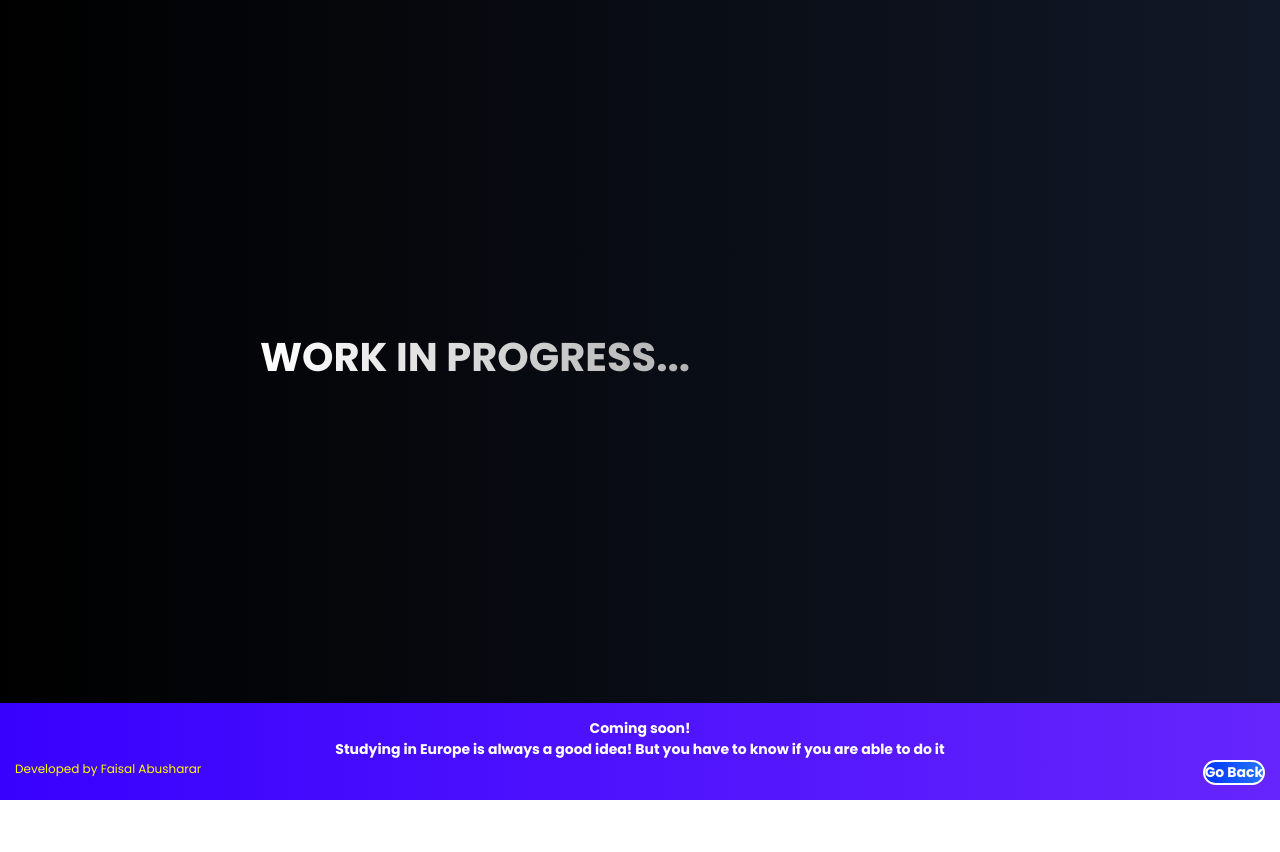
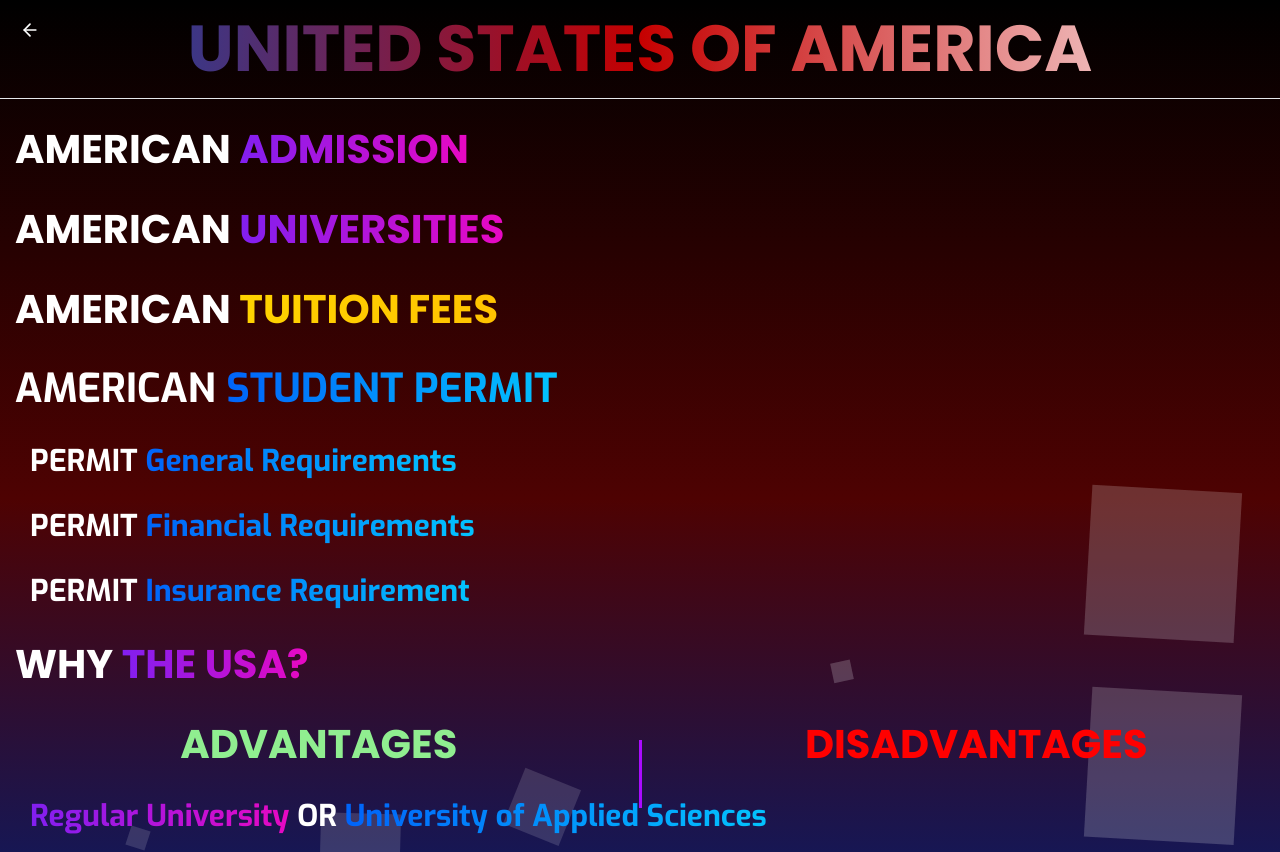
Before and after one commit to FaisalAbusharar/europe-university-info, a Next.js app: page /pages/beyond/countries/USA in a window 1280 px wide. Shown: the top 852 px of the page. Before the commit the page ends 800 px from the top, so only its background shows below. Built offline with nearby package versions, Linux system fonts and the light colour scheme.

Commit message:
new Beyond component

```diff
--- /dev/null
+++ b/src/app/components/countrybeyond.jsx
@@ -0,0 +1,123 @@
+"use client";
+
+import { Poppins, Exo } from 'next/font/google';
+import React, { useEffect, useState } from 'react';
+import BackgroundAnim from '../animation/backgroundAnimationFirst';
+import '../styles/animations.css';
+import { ArrowLeft } from "lucide-react";
+import Footer from './footer';
+import '../styles/transitions.css';
+import Link from "next/link";
+
+const poppins = Poppins({ subsets: ['latin'], weight: ['400', '700'] });
+const exo = Exo({ subsets: ['latin'], weight: ['400', '700'] });
+
+const CountryBeyond = ({
+  countryName, countryNameOptional,
+  admissionInformation, universityInformation,
+  universityFees = <>Information will be available to download here about specific universities soon. Page should redirect.</>,
+  visaRequirementsRequirements, visaRequirementsFinancials, visaRequirementsInsurance,
+  whyChooseCountry = [{}], advantages = ["PlaceHolder for Information here", "PlaceHolder 2"],
+  disadvantages = ["PlaceHolder for Information here", "PlaceHolder 2"],
+  footerInformation, backgroundColorObject = Number[0], backgroundColor = '',
+  optionalInformation = [{}],
+  titleStyleBackground,
+}) => {
+
+    const titleStyle = {
+    background: titleStyleBackground,
+    WebkitBackgroundClip: 'text',
+    WebkitTextFillColor: 'transparent'
+  };
+
+  const [loaded, setLoaded] = useState(false);
+
+  useEffect(() => {
+    setLoaded(true);
+  }, []);
+
+  const visaRequirements = [
+    { title: "General Requirements", description: visaRequirementsRequirements },
+    { title: "Financial Requirements", description: visaRequirementsFinancials },
+    { title: "Insurance Requirement", description: visaRequirementsInsurance }
+  ];
+
+  const backgroundStyle = { background: backgroundColor };
+
+  return (
+    <main style={backgroundStyle} id="backgroundCountry" className={`${exo.className} flex flex-col min-h-screen ${loaded ? 'slide-in-top' : ''}`}>
+      <BackgroundAnim objectColor={backgroundColorObject} className="absolute inset-0 z-0" />
+      <div className="relative z-10 flex-grow flex-col items-center justify-center">
+        <Link href={'/pages/countries'}>
+          <button id="returnButtonHeader">
+            <ArrowLeft size={20} className="transition-transform duration-200 hover:scale-125" />
+          </button>
+        </Link>
+        <h1 className={`${poppins.className}`} id="titleCountry" style={titleStyle}>{countryName}</h1>
+
+        <hr id="line" />
+        <h2 className={`${poppins.className}`} id="subtitleLeft">{countryNameOptional} <p id="gradientSub">ADMISSION</p></h2>
+        <p className={`${exo.className}`} id="infoBody">{admissionInformation}</p>
+
+        <h2 className={`${poppins.className}`} id="subtitleLeft">{countryNameOptional} <p id="gradientSub">UNIVERSITIES</p></h2>
+        <p className={`${exo.className}`} id="infoBody">{universityInformation}</p>
+
+        <h2 className={`${poppins.className}`} id="subtitleLeft">{countryNameOptional} <p id="gradientGold">TUITION FEES</p></h2>
+        <p className={`${exo.className}`} id="infoBody">{universityFees}</p>
+
+        <h2 className={`${exo.className}`} id="subtitleLeft">{countryNameOptional} <p id="gradientSubSub">STUDENT PERMIT</p></h2>
+        <ul className={`${exo.className}`} id="infoBody">
+          {visaRequirements.map((item, index) => (
+            <li key={index}>
+              <p className={`${exo.className}`} id="subSubTitleLeft">
+                PERMIT <span id="gradientSubSub"><strong>{item.title}</strong></span>
+              </p>
+              <small className={`${exo.className}`} id="infoBody">{item.description}</small>
+            </li>
+          ))}
+        </ul>
+
+        <h2 className={`${poppins.className}`} id="subtitleLeft">{whyChooseCountry[0].title}</h2>
+        <h2 className={`${exo.className}`} id="infoBody">{whyChooseCountry[0].description}</h2>
+
+        <div className="flex justify-around w-full">
+          <div className="w-1/2 bg-opacity-60">
+            <h3 className={`${poppins.className}`} style={{ color: 'lightgreen' }} id="subtitleCenter">ADVANTAGES</h3>
+            <ul id="infoCenter">
+              {advantages.map((advantage, index) => (
+                <li className={`${exo.className}`} key={index}>{advantage}</li>
+              ))}
+            </ul>
+          </div>
+
+          <div className="vertical-line-container">
+            <hr className="vertical-line" />
+          </div>
+
+          <div className="w-1/2 bg-opacity-60">
+            <h3 className={`${poppins.className}`} style={{ color: 'red' }} id="subtitleCenter">DISADVANTAGES</h3>
+            <ul id="infoCenter">
+              {disadvantages.map((disadvantage, index) => (
+                <li className={`${exo.className}`} key={index}>{disadvantage}</li>
+              ))}
+            </ul>
+          </div>
+        </div>
+
+        <ul className={`${exo.className}`} id="infoBody">
+          {optionalInformation.map((item, index) => (
+            <li key={index}>
+              <p className={`${exo.className}`} id="subSubTitleLeft"><span><strong>{item.title}</strong></span></p>
+              <small className={`${exo.className}`} id="infoBody">{item.description}</small>
+            </li>
+          ))}
+        </ul>
+      </div>
+
+      <div id="buffer"></div>
+      <Footer showAIwarning={true} returnPage="./pages/countries" footerInformation={footerInformation} />
+    </main>
+  );
+};
+
+export default CountryBeyond;
--- a/src/app/pages/admission/page.tsx
+++ b/src/app/pages/admission/page.tsx
@@ -14,7 +14,7 @@ const Admission = () => {
     <main className={`${poppins.className} flex flex-col min-h-screen`}>
       <div className="flex-grow flex flex-col items-center justify-center bg-gradient-to-r from-black to-gray-900">
 
-         {<Link href={'/'}><button id="returnButtonHeader"><ArrowLeft size={20}/></button></Link>}
+         {<Link href={'/'}><button id="returnButtonHeader"><ArrowLeft className="transition-transform duration-200 hover:scale-125" size={20}/></button></Link>}
         <h1 id="titlePageCountry">ADMISSION</h1>
         <h2 id="Subtitle">How to apply to your <p id="gradientSub">European Country</p></h2>
           <div id="countryContainer" className="flex space-x-4 mb-8">
--- a/src/app/pages/beyond/countries/USA/page.tsx
+++ b/src/app/pages/beyond/countries/USA/page.tsx
@@ -1,15 +1,148 @@
 
-import Country from '../../../../components/country';
+import CountryBeyond from '../../../../components/countrybeyond';
 import '../../../../styles/countrypage.css'
 import { Poppins } from 'next/font/google';
 import ScrollTo from '../../../../components/scrollFunction'
-import Wipscreen from '../../../../components/wipscreen'
+// import Wipscreen from '../../../../components/wipscreen'
 import "../../../../styles/support.css"
 
 
+const backgroundColorStyle = 'linear-gradient(to bottom, rgb(0, 0, 0), rgb(78, 2, 2),  rgb(0, 31, 117))'
+const backgroundColorObjectStyle: number[] = [255, 255, 255]
+
+/* Information Area */
+const AdmissionInformationText = (
+  <>
+
+  </>
+);
+
+
+
+const UniversityInformationText = (
+  <>
+
+  </>
+);
+
+
+
+const TuitionFees = (
+<>
+
+</>
+);
+
+
+const permitInformation = (
+  <>
+
+  </>
+);
+
+const visaGeneralRequirements = (
+  <>
+
+  </>
+);
+
+
+
+const visaFinancialRequirements = (
+  <>
+
+  </>
+);
+
+
+const visaInsuranceRequirements = (
+  <>
+
+  </>
+);
+
+
+const whyChooseUSA = (
+  <>
+
+  </>
+);
+
+
+
+const USAAdvantages = [""];
+
+const USADisadvantages = [""]
+
+
+
+
+
+
+
+
+
+
+const RegularVSUasUni = (
+  <>
+
+  </>
+);
+
+
+
+
+
+
+
 const USA = () => {
-    const CountryInformation = { footerInformation: "Coming soon!",returnPage: "./pages/beyond/countries"}
-    return (<div> <Wipscreen footerInformation={CountryInformation.footerInformation} returnPage={CountryInformation.returnPage}></Wipscreen></div>)
+   const CountryInformation = {
+        countryName: "UNITED STATES OF AMERICA",
+        countryNameOptional: "AMERICAN",
+        internationalAdmissionInformation: AdmissionInformationText,
+        internationalUniversityInformation: UniversityInformationText,
+        internationalTuitionFeesInformation: TuitionFees,
+        visaRequirementsRequirements: visaGeneralRequirements,
+        visaRequirementsFinancials: <div id="financial-requirements">{visaFinancialRequirements}</div>,
+        visaRequirementsInsurance: visaInsuranceRequirements,
+        footerInformation: "We always recommend verifying this information on official Goverment or University Websites, Don't rely on this information.",
+        whyChooseCountry: [{title: <>WHY <p id="gradientSub">{"THE USA"}?</p></>, description: whyChooseUSA}],
+        advantages: USAAdvantages,
+        disadvantages: USADisadvantages,
+        titleStyle: `linear-gradient(to left, rgb(255, 255, 255), rgb(197, 0, 0) ,rgb(2, 77, 189))`,
+        backgroundColor: backgroundColorStyle,
+        backgroundColorObject: backgroundColorObjectStyle,
+        optionalInformation: [
+            // {title: <><span id="gradientSub">Important Admission Information</span></>, description: admissionRequirements},
+            {title:  <><span id="gradientSub">Regular University</span> OR <span id="gradientSubSub">University of Applied Sciences</span></>, description: RegularVSUasUni},
+        ],
+        internationalOptionalInformation: [
+            {title: <><span id="gradientSubSub">Student Permit Information</span></>, description: permitInformation},
+        ],
+
+    }
+
+    return (
+        <div>
+            <CountryBeyond countryName={CountryInformation.countryName} countryNameOptional={CountryInformation.countryNameOptional}
+            // admissionInformation={CountryInformation.admissionInformation}
+            admissionInformation={CountryInformation.internationalAdmissionInformation}
+            // universityInformation={CountryInformation.universityInformation}
+            universityInformation={CountryInformation.internationalUniversityInformation}
+            universityFees={CountryInformation.internationalTuitionFeesInformation}
+            footerInformation={CountryInformation.footerInformation}
+            titleStyleBackground={CountryInformation.titleStyle}
+            backgroundColor={CountryInformation.backgroundColor} backgroundColorObject={CountryInformation.backgroundColorObject}
+            whyChooseCountry={CountryInformation.whyChooseCountry}
+            advantages={CountryInformation.advantages} disadvantages={CountryInformation.disadvantages}
+            optionalInformation={CountryInformation.optionalInformation}
+            visaRequirementsRequirements={CountryInformation.visaRequirementsRequirements} visaRequirementsFinancials={CountryInformation.visaRequirementsFinancials}
+            visaRequirementsInsurance={CountryInformation.visaRequirementsInsurance}
+            ></CountryBeyond>
+        </div>
+    )
+
+
 
 
 }
--- a/src/app/pages/beyond/countries/page.tsx
+++ b/src/app/pages/beyond/countries/page.tsx
@@ -14,9 +14,9 @@ const footerInformation = 'Originally focused on European universities, EUI is e
 const CountriesBeyond = () => {
   return (
     <main className={`${poppins.className} flex flex-col min-h-screen`}>
-      <div className="flex-grow flex flex-col items-center justify-center bg-gradient-to-r from-black to-gray-900">
+      <div className="flex-grow flex flex-col items-center justify-center bg-gradient-to-l from-black to-gray-900">
 
-      {<Link href={'/'}><button id="returnButtonHeader"><ArrowLeft size={20}/></button></Link>}
+      {<Link href={'/'}><button id="returnButtonHeader"><ArrowLeft className="transition-transform duration-200 hover:scale-125" size={20}/></button></Link>}
         <h1 id="titlePageCountryALT">COUNTRIES BEYOND</h1>
         <h2 id="Subtitle">Find your <p id="gradientSub">Country</p></h2>
           <div id="countryContainer" className="flex space-x-4 mb-8">
--- a/src/app/pages/countries/page.tsx
+++ b/src/app/pages/countries/page.tsx
@@ -15,7 +15,7 @@ const Countries = () => {
     <main className={`${poppins.className} flex flex-col min-h-screen`}>
       <div className="flex-grow flex flex-col items-center justify-center bg-gradient-to-r from-black to-gray-900">
 
-      {<Link href={'/'}><button id="returnButtonHeader"><ArrowLeft size={20}/></button></Link>}
+      {<Link href={'/'}><button id="returnButtonHeader"><ArrowLeft className="transition-transform duration-400 hover:scale-125" size={20}/></button></Link>}
         <h1 id="titlePageCountry">COUNTRIES</h1>
         <h2 id="Subtitle">Find your <p id="gradientSub">European Country</p></h2>
           <div id="countryContainer" className="flex space-x-4 mb-8">
--- a/src/app/pages/support/AI/page.tsx
+++ b/src/app/pages/support/AI/page.tsx
@@ -15,7 +15,7 @@ const AI = () => {
   return (
     <main className={`${poppins.className} flex flex-col min-h-screen`}>
       <div className="flex-grow flex flex-col items-center justify-center bg-gradient-to-r from-black to-gray-900">
-      {<Link href={'/'}><button id="returnButtonHeader"><ArrowLeft size={20}/></button></Link>}
+      {<Link href={'/'}><button id="returnButtonHeader"><ArrowLeft className="transition-transform duration-200 hover:scale-125" size={20}/></button></Link>}
         <div id="container">
             <h1 id="title">HAS AI BEEN INVOLVED WITH THE INFORMATION PROVIDED?</h1>
             <p id="infoBodySS">Some of the content was edited or assisted by AI, but all information was personally reviewed for accuracy. The AI was instructed to rely only on official, government-endorsed sources and to list all relevant references whenever possible. If you find any outdated or incorrect information, please feel free to contact <a id="hyperlink" href="mailto:f_anas@icloud.com">f_anas@icloud.com</a>.</p>
--- a/src/app/styles/countrypage.css
+++ b/src/app/styles/countrypage.css
@@ -102,10 +102,9 @@
 }
 
 #returnButtonHeader:hover {
-  border: 2px solid black;
+  /* border: 2px solid black; */
   /* background: black; */
-  color: #c301fe;
-  size: 10px;
+  color: #01d8fe;
 }
 
 /* Footer Button */
```
